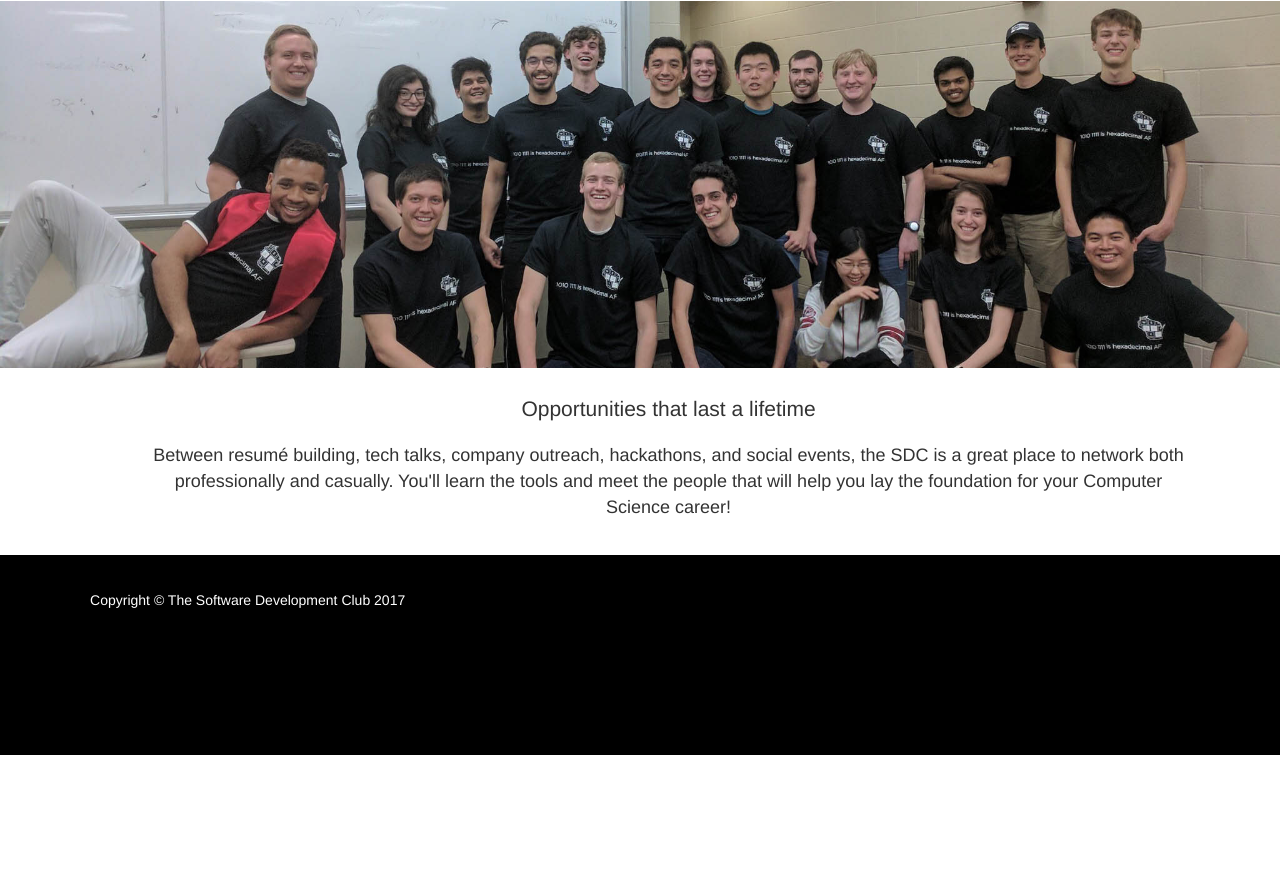
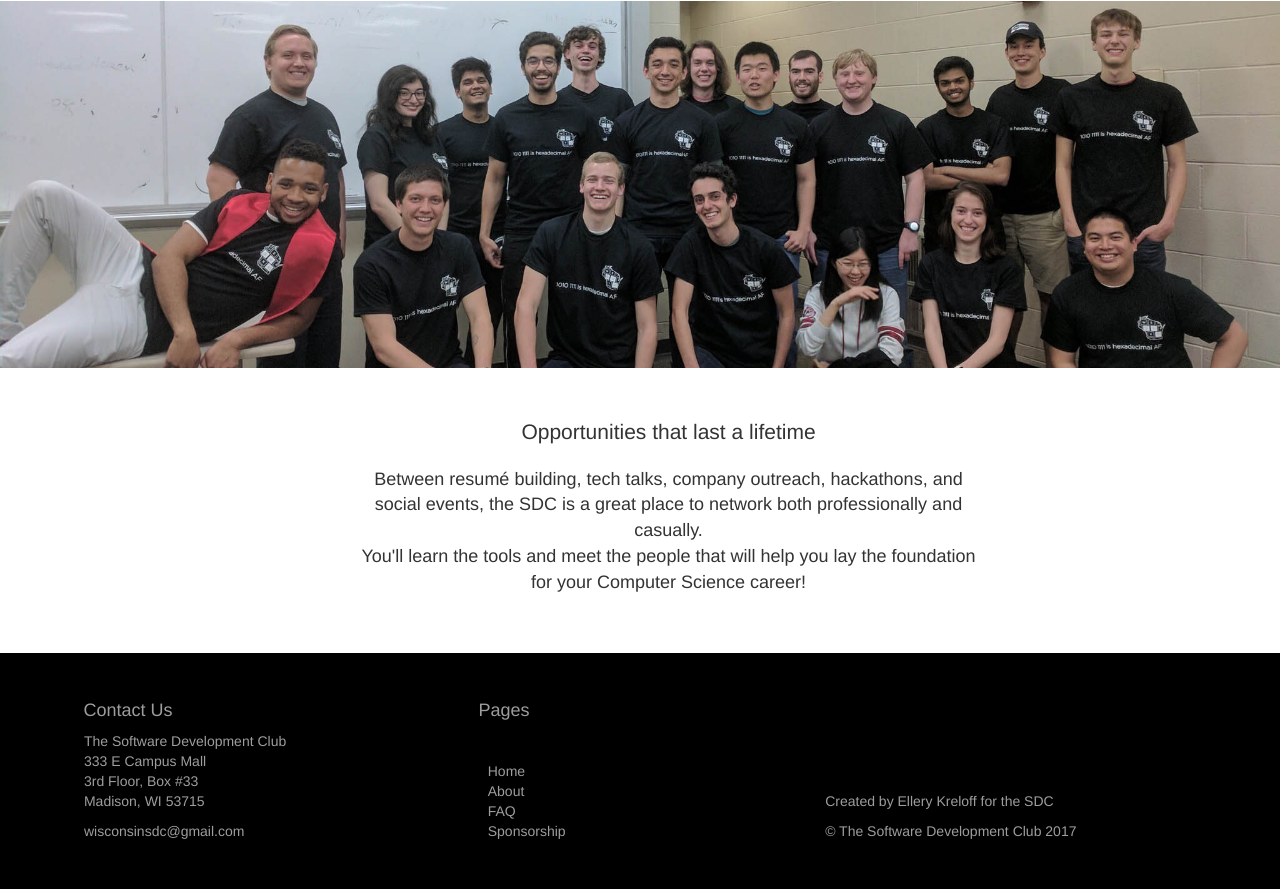
Before and after one commit to kreloff-01/new-sdc-site, a plain HTML site: page index.html in a window 1280 px wide. Shown: the part 460-1349 px from the top of the page. Before the commit the page ends 1215 px from the top, so only its background shows below. Drawn offline with Linux system fonts and the light colour scheme.

Commit message:
added footer + improvements

```diff
--- a/css/main.css
+++ b/css/main.css
@@ -4,14 +4,36 @@
 /*    Header / Footer   */
 /* //////////////////// */
 
-.no_margin {margin-top: 0px;}
+.no_margin {margin: 0% 0%;}
+.padding_bit {padding: 2% 0%;}
 
 #navbar-style { height: 5%; }
 #navbar { width: 95%; }
 #quote { padding-top: 1%; margin-bottom: .5%; }
+#footer { background-color: #000; margin: 0; }
+#footer_first {padding: 0% 3% 3% 7%;}
+#margin_footer {margin:4%;}
 
-#footer { background-color: #000; margin: 0; height: 200px; }
-#footer_text { color: #ffffff; padding: 3%; }
+.padding_footer {padding-bottom: 1%;}
+
+#no_top {padding: 0% 3% 3% 3%;}
+#no_bot {padding: 3% 3% 0% 3%;}
+.footer_text { color: #9d9d9d; width: 32%; display: inline-block;}
+.footer_container { padding-left: 3%; }
+
+.footer_row { display:inline-block; width: 100%; color: #9d9d9d; padding: 3%; }
+.footer_list a:link {color: #9d9d9d;}
+.footer_list a:visited {color: #9d9d9d;}
+.footer_list a:hover {text-decoration: none; color: #FFF;}
+.footer_list a:active {color: #9d9d9d;}
+
+.inline {display: inline-block; width:35%; padding-left:5%;}
+
+.black_hover a:link {color: #9d9d9d;}
+.black_hover a:visited{color: #9d9d9d;}
+.black_hover a:hover{text-decoration: none; color: #000;}
+.black_hover a:active{color: #9d9d9d;}
+
 
 
 /* //////////////////// */
@@ -22,7 +44,7 @@
 section {padding: 3% 1% 0% 1%;}
 .section-heading {margin: 0; padding: 0; font-size: 2.5em; text-align: center;}
 .image_width { width: 100%; }
-.section-paragraph {width: 97%; text-align: center; margin: auto; padding-left: 5%; font-family: inherit;
+.section-paragraph {width: 60%; text-align: center; margin: auto; padding-left: 5%; font-family: inherit;
     font-size: 18px; font-weight: 300; padding-bottom: 3%;}
 
 #idx_top {padding-top:5%;}
--- a/index.html
+++ b/index.html
@@ -109,11 +109,11 @@
 <!-- More content -->
         <div class="container">
             <div class="row">
-                <div class="col-lg-12">
+                <div class="col-lg-12 padding_bit">
                     <p class="no_margin lead section-lead">Opportunities that last a lifetime</p>
                     <p class="section-paragraph">Between resum&eacute; building, tech talks, company outreach,
                         hackathons, and social events, the SDC is a great place to network both professionally and casually.
-                        You'll learn the tools and meet the people that will help you lay the foundation for your Computer Science career!</p>
+                        <br>You'll learn the tools and meet the people that will help you lay the foundation for your Computer Science career!</p>
                 </div>
             </div>
             <!-- /.row -->
@@ -122,10 +122,38 @@
 
 
 <footer id="footer">
-    <div class="container">
+    <div id="no_bot" class="footer_row">
+        <div class="row inline"><h4>Contact Us</h4></div>
+        <div class="row inline"><h4>Pages</h4></div>
+    </div>
+    <div id="footer_first" class="footer_text">
         <div class="row">
-            <div class="col-lg-12" id="footer_text">
-                <p>Copyright &copy; The Software Development Club 2017</p>
+             <div class="footer_container">
+             <p>The Software Development Club <br>
+                 333 E Campus Mall <br>
+                 3rd Floor, Box #33 <br>
+                 Madison, WI 53715</p>
+            <p>wisconsinsdc@gmail.com</p>
+            </div>
+        </div>
+    </div>
+    <div id="no_top" class="footer_text">
+        <div class="row">
+            <div class="footer_container">
+                <ul style="list-style: none" class="footer_list ">
+                    <li><a class="padding_footer footer_list" href="/index.html">Home</a></li>
+                    <li><a class="padding_footer footer_list" href="pages/about.html">About</a></li>
+                    <li> <a class="padding_footer footer_list" href="pages/faq.html">FAQ</a></li>
+                    <li><a class="padding_footer footer_list" href="pages/sponsorship.html">Sponsorship</a></li>
+                </ul>
+            </div>
+        </div>
+    </div>
+    <div class="footer_text">
+        <div class="row">
+            <div class="footer_container">
+                <p>Created by Ellery Kreloff for the SDC <br> </p>
+                <p>&copy The Software Development Club 2017 <br> </p>
             </div>
         </div>
     </div>
```
Also changed, not shown: navbar.html (+0 -1 lines), pages/about.html (+35 -0 lines), pages/faq.html (+1 -1 lines), pages/sponsorship.html (+7 -8 lines).
